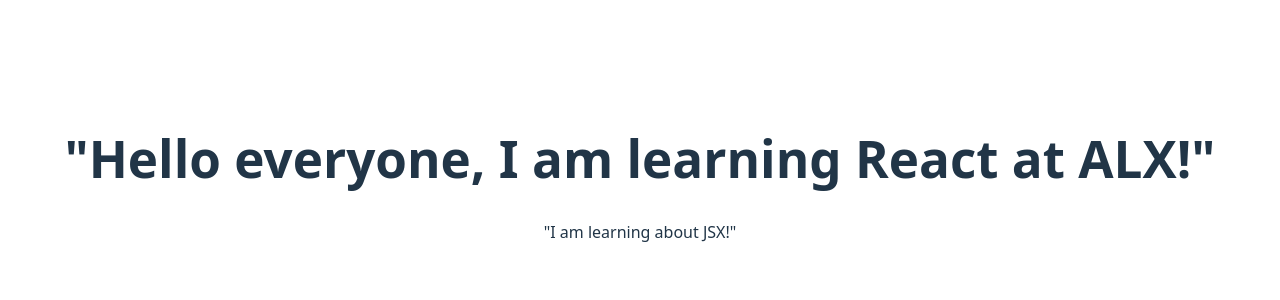
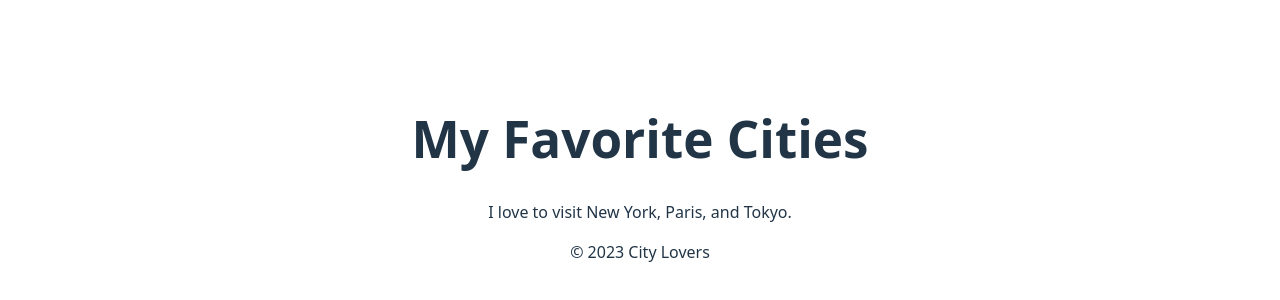
Before and after one commit to happibok/alx-fe-reactjs, a React (Vite) app in the folder alx-react-app/: page / in a window 1280 px wide. Shown: the part 222-522 px from the top of the page. Built offline with nearby package versions, Linux system fonts and the light colour scheme.

Commit message:
Create Specific Components in a React Application

```diff
--- a/alx-react-app/src/App.jsx
+++ b/alx-react-app/src/App.jsx
@@ -1,14 +1,19 @@
 import WelcomeMessage from './components/WelcomeMessage';
-import React, { useState } from 'react'
-import reactLogo from './assets/react.svg'
-import viteLogo from '/vite.svg'
+import Header from './components/Header';
+import MainContent from './components/MainContent';
+import Footer from './components/Footer';
+import React from 'react'
 import './App.css'
 
 function App() {
 
 
   return (
-    <WelcomeMessage />
+    <>
+    <Header/>
+    <MainContent />
+    <Footer/>
+    </>
 
   )
 }
--- /dev/null
+++ b/alx-react-app/src/components/Footer.jsx
@@ -0,0 +1,11 @@
+import React from "react"
+
+function Footer(){
+	return (
+		<footer>
+			<p>© 2023 City Lovers</p>
+		</footer>
+	)
+}
+
+export default Footer;
--- /dev/null
+++ b/alx-react-app/src/components/Header.jsx
@@ -0,0 +1,10 @@
+import React from "react"
+
+function Header(){
+	return (
+		<header>
+			<h1>My Favorite Cities</h1>
+		</header>
+	)
+}
+export default Header;
--- /dev/null
+++ b/alx-react-app/src/components/MainContent.jsx
@@ -0,0 +1,12 @@
+import React from "react"
+
+function MainContent(){
+	return (
+
+			<main>
+         <p>I love to visit New York, Paris, and Tokyo.</p>
+         </main>
+	)
+}
+
+export default MainContent;
```
